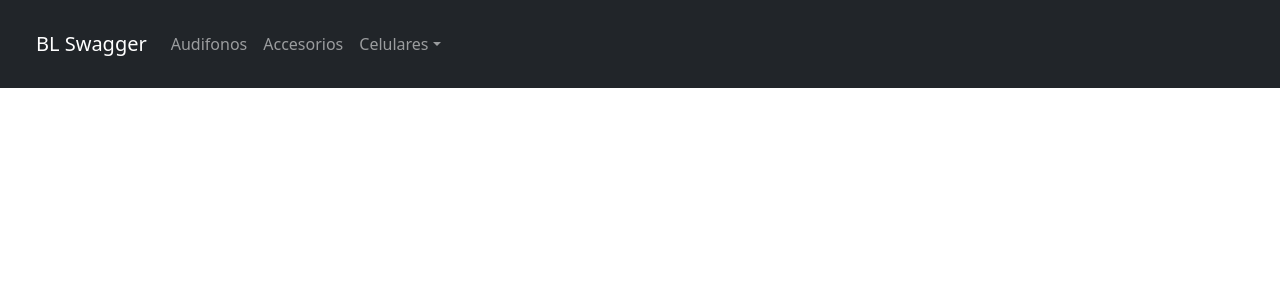
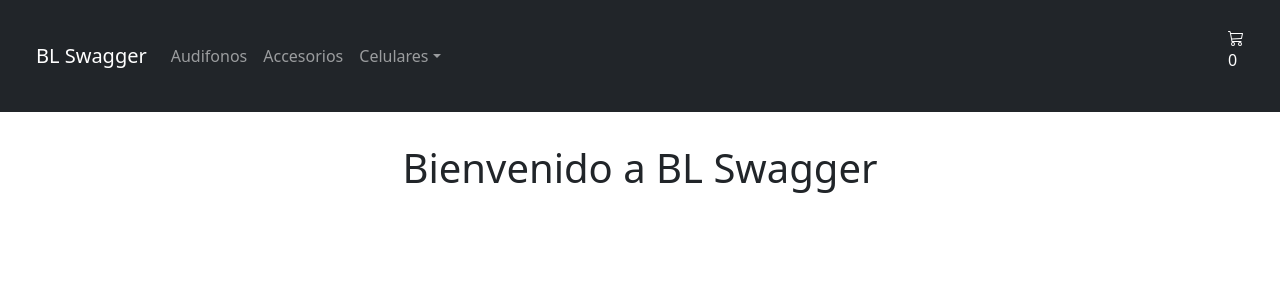
Before and after one commit to LuisBucio/curso-react, a React (Create React App) app in the folder primera-app/: page / in a window 1280 px wide. Shown: the top 300 px of the page. Built offline with nearby package versions, Linux system fonts and the light colour scheme.

Commit message:
Landig BL Swagge

```diff
--- a/primera-app/package.json
+++ b/primera-app/package.json
@@ -8,6 +8,7 @@
     "@testing-library/react": "^12.1.3",
     "@testing-library/user-event": "^13.5.0",
     "bootstrap": "^5.1.3",
+    "bootstrap-icons": "^1.8.1",
     "react": "^17.0.2",
     "react-bootstrap": "^2.2.1",
     "react-dom": "^17.0.2",
--- a/primera-app/src/App.js
+++ b/primera-app/src/App.js
@@ -2,13 +2,15 @@ import logo from './logo.svg';
 import 'bootstrap/dist/css/bootstrap.min.css';
 import NavBar from './componentes/NavBar/NavBar';
 import * as bootstrap from 'bootstrap';
+import ItemListContainer from './componentes/ItemListContainer/ItemListContainer';
+
 
 
 function App() {
   return (
     <div className="App">
       <NavBar/>
-
+      <ItemListContainer gretting="Bienvenido a BL Swagger"/>
     </div>
   );
 }
--- a/primera-app/src/componentes/CardWidget/CardWidget.js
+++ b/primera-app/src/componentes/CardWidget/CardWidget.js
@@ -1,7 +1,12 @@
+import React from 'react';
 const CardWidget = () => {
     return(
-     <div>
-         <img></img>
+     <div class="ml-1">
+        <svg xmlns="http://www.w3.org/2000/svg" width="16" height="16" fill="currentColor" class="bi bi-cart3 text-white" viewBox="0 0 16 16">
+        <path d="M0 1.5A.5.5 0 0 1 .5 1H2a.5.5 0 0 1 .485.379L2.89 3H14.5a.5.5 0 0 1 .49.598l-1 5a.5.5 0 0 1-.465.401l-9.397.472L4.415 11H13a.5.5 0 0 1 0 1H4a.5.5 0 0 1-.491-.408L2.01 3.607 1.61 2H.5a.5.5 0 0 1-.5-.5zM3.102 4l.84 4.479 9.144-.459L13.89 4H3.102zM5 12a2 2 0 1 0 0 4 2 2 0 0 0 0-4zm7 0a2 2 0 1 0 0 4 2 2 0 0 0 0-4zm-7 1a1 1 0 1 1 0 2 1 1 0 0 1 0-2zm7 0a1 1 0 1 1 0 2 1 1 0 0 1 0-2z"/>
+        </svg>
+        <p class="text-white">0</p>
+
      </div>
     )
 }
--- a/primera-app/src/componentes/ItemListContainer/ItemListContainer.js
+++ b/primera-app/src/componentes/ItemListContainer/ItemListContainer.js
@@ -1,8 +1,8 @@
-const ItemListContainer = () => {
+const ItemListContainer = ({gretting}) => {
     return(
-     <div>
-         <img></img>
-     </div>
+     <h1 class="text-center mt-3 btn-outline-dark p-3">
+       {gretting}
+     </h1>
     )
 }
 
--- a/primera-app/src/componentes/NavBar/NavBar.js
+++ b/primera-app/src/componentes/NavBar/NavBar.js
@@ -1,5 +1,6 @@
 
 import React from 'react';
+import CardWidget from '../CardWidget/CardWidget';
 
 const NavBar = () => {
     return(
@@ -28,10 +29,17 @@ const NavBar = () => {
                     <li><a class="dropdown-item nav-link" href="#">Oppo</a></li>
                 </ul>
                 </li>
+                <li class="nav-item">
+
+                </li>
+
             </ul>
+
             </div>
+            <CardWidget/>
         </div>
-</nav>
+
+    </nav>
     )
 }
 
```
Also changed, not shown: 1 other file (tests, documents, lock files or other folders).
